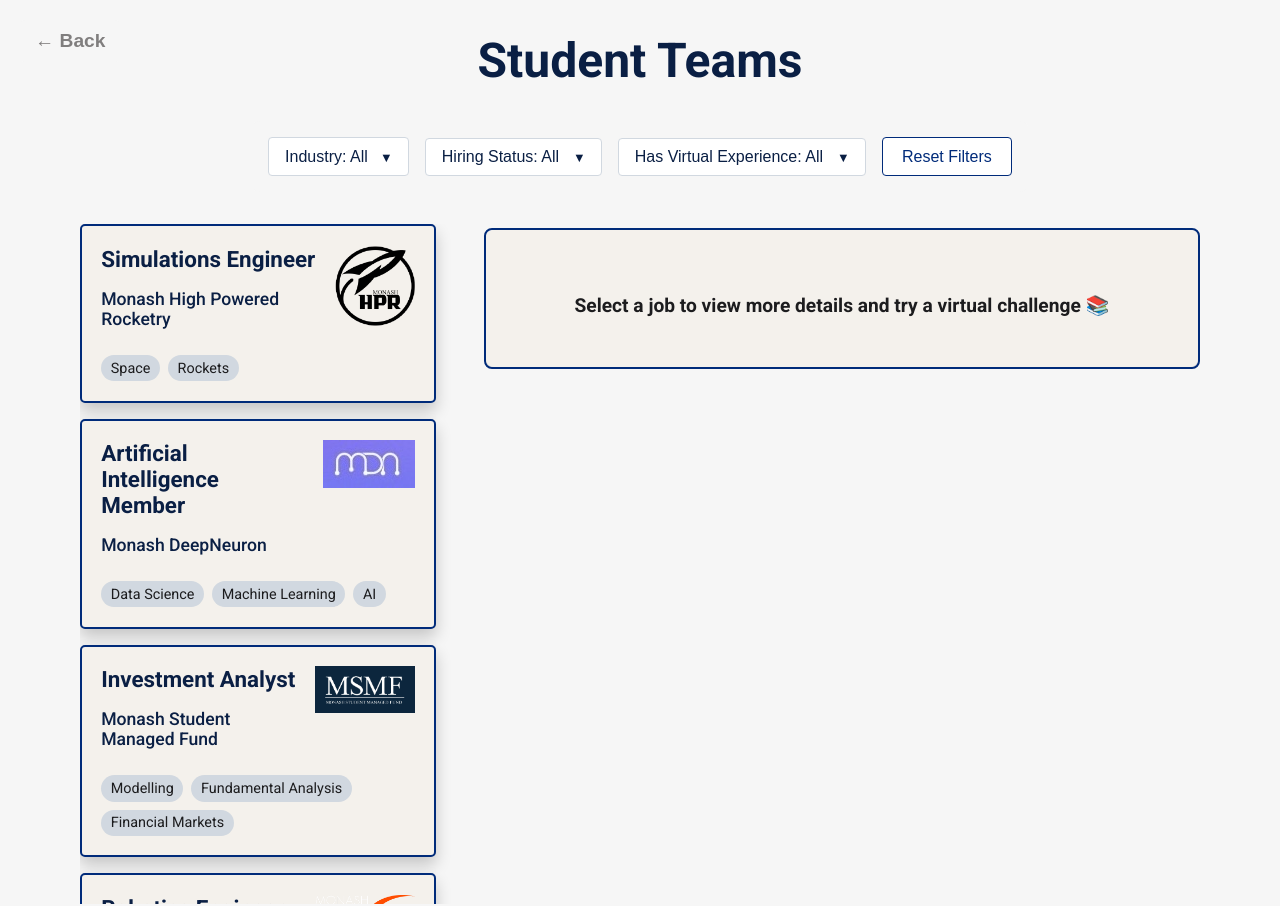
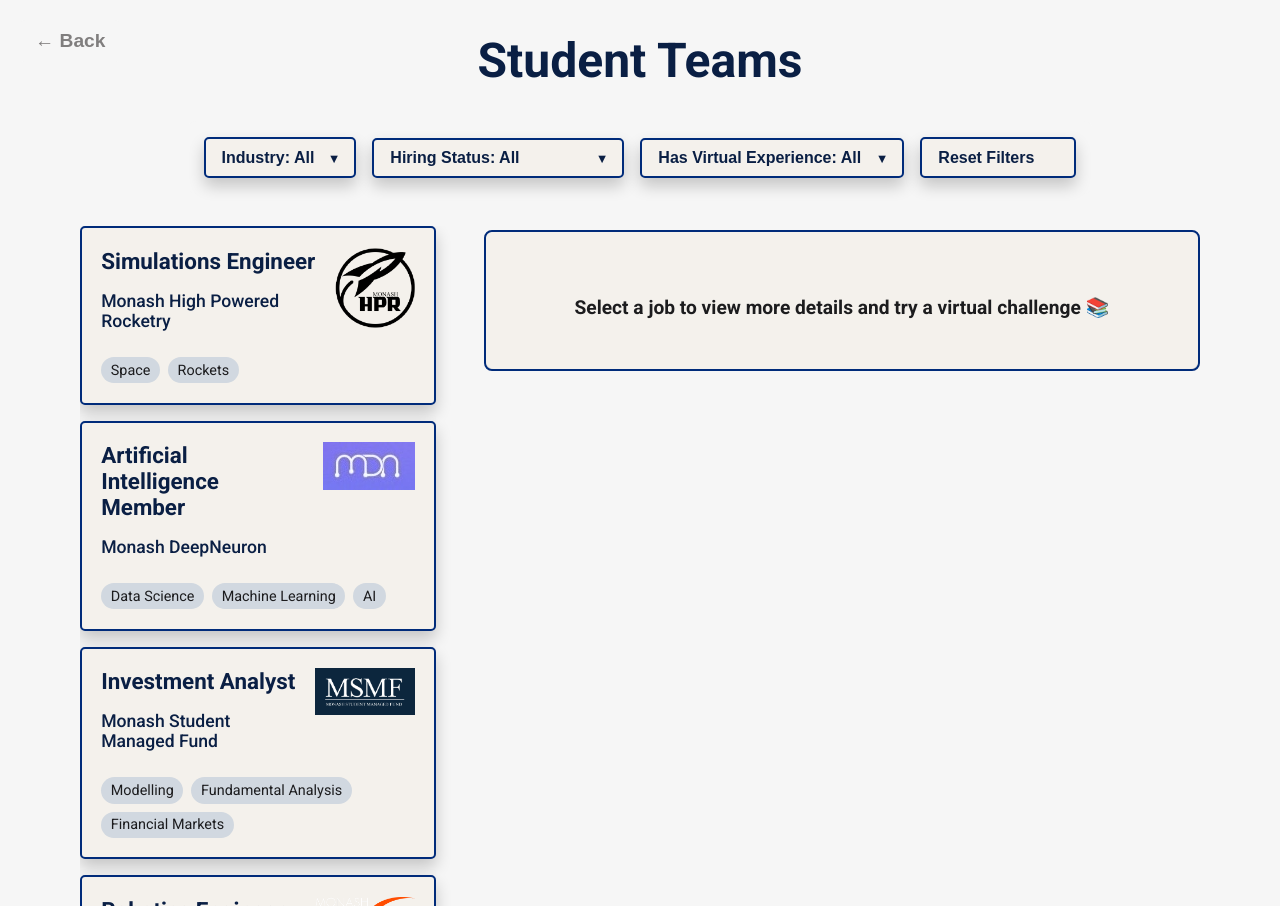
Before and after one commit to VincentG03/macathon_v2, a React (Create React App) app in the folder my-app/: page /explore in a window 1280 px wide. Built offline with nearby package versions, Linux system fonts and the light colour scheme.

Commit message:
changed filter ui

```diff
--- a/my-app/src/Explore.css
+++ b/my-app/src/Explore.css
@@ -58,14 +58,24 @@
 .filter-dropdown select,
 .dropdown-button {
   padding: 0.6rem 2.5rem 0.6rem 1rem;
-  border: 1px solid #D1D8E0;
-  border-radius: 4px;
-  background-color: #FFFFFF;
+  border: 2px solid #002b7a; /* Match job-card border */
+  border-radius: 5px;         /* Match job-card border radius */
+  background-color: #f4f1ec;  /* Match job-card background */
   font-size: 1rem;
-  color: #0A1F44;
+  color: #0A1F44;             /* Consistent text color */
   cursor: pointer;
+  font-weight: bold;          /* Match font weight */
+  box-shadow: 0 8px 16px rgba(0, 0, 0, 0.2); /* Match job-card shadow */
+  transition: box-shadow 0.3s ease, transform 0.2s ease;
   appearance: none;
   position: relative;
+}
+
+.filter-dropdown select:hover,
+.dropdown-button:hover {
+  box-shadow: 0 12px 24px rgba(0, 0, 0, 0.3); /* Hover effect like job-card */
+  transform: translateY(-2px);
+  background-color: #e6f0ff;
 }
 
 .filter-dropdown::after {
@@ -87,10 +97,10 @@
 
 .dropdown-content {
   position: absolute;
-  background-color: #FFFFFF;
-  border: 1px solid #D1D8E0;
-  border-radius: 4px;
-  box-shadow: 0 4px 8px rgba(0, 0, 0, 0.1);
+  background-color: #f4f1ec;  /* Match job-card background */
+  border: 2px solid #002b7a;
+  border-radius: 5px;
+  box-shadow: 0 8px 16px rgba(0, 0, 0, 0.2);
   margin-top: 0.5rem;
   z-index: 1000;
   width: 100%;
@@ -100,28 +110,37 @@
   padding: 0.5rem 1rem;
   cursor: pointer;
   color: #0A1F44;
+  font-weight: bold;
   transition: background-color 0.2s ease;
 }
 
 .dropdown-content div:hover {
-  background-color: #F7F9FB;
+  background-color: #e6f0ff;  /* Match selected job-card style */
 }
+
 
 /* Reset Button */
 .reset-button {
-  padding: 0.6rem 1.2rem;
+  padding: 0.6rem 2.5rem 0.6rem 1rem;
+  border: 2px solid #002b7a; /* Match job-card border */
+  border-radius: 5px;         /* Match job-card border radius */
+  background-color: #f4f1ec;  /* Match job-card background */
   font-size: 1rem;
-  color: #002b7a;
-  border: 1px solid #002b7a;
-  border-radius: 4px;
-  background-color: #FFFFFF;
+  color: #0A1F44;             /* Consistent text color */
   cursor: pointer;
-  transition: background-color 0.3s ease;
+  font-weight: bold;          /* Match font weight */
+  box-shadow: 0 8px 16px rgba(0, 0, 0, 0.2); /* Match job-card shadow */
+  transition: box-shadow 0.3s ease, transform 0.2s ease;
+  appearance: none;
+  position: relative;
 }
 
 .reset-button:hover {
-  background-color: #F7F9FB;
+  box-shadow: 0 12px 24px rgba(0, 0, 0, 0.3); /* Hover like job-card */
+  transform: translateY(-3px);               /* Slight lift on hover */
+  background-color: #e6f0ff;                 /* Optional: match job-card hover */
 }
+
 
 /* Main Layout */
 .explore-container {
--- a/my-app/src/Explore.js
+++ b/my-app/src/Explore.js
@@ -227,18 +227,19 @@
           </div>
 
           <div className="filter-dropdown">
-            <select value={selectedHiringStatus} onChange={e => setSelectedHiringStatus(e.target.value)}>
-              <option value="All">Hiring Status: All</option>
-              <option value="Active">Active</option>
-              <option value="Non-active">Non-active</option>
-            </select>
+          <select value={selectedHiringStatus} onChange={e => setSelectedHiringStatus(e.target.value)}>
+            <option value="All">Hiring Status: All</option>
+            <option value="Active">Hiring Status: Active</option>
+            <option value="Non-active">Hiring Status: Non-active</option>
+          </select>
+
           </div>
 
           <div className="filter-dropdown">
             <select value={selectedVirtualExperience} onChange={e => setSelectedVirtualExperience(e.target.value)}>
               <option value="All">Has Virtual Experience: All</option>
-              <option value="Yes">Yes</option>
-              <option value="No">No</option>
+              <option value="Yes">Hiring Status: Yes</option>
+              <option value="No">Hiring Status: No</option>
             </select>
           </div>
 
```
